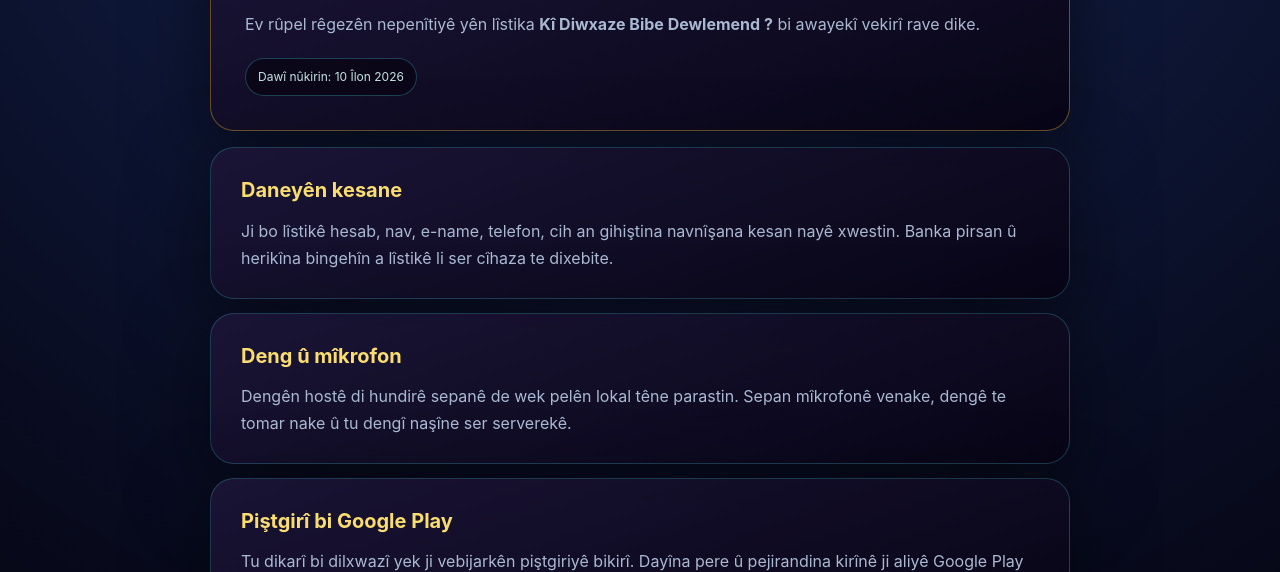
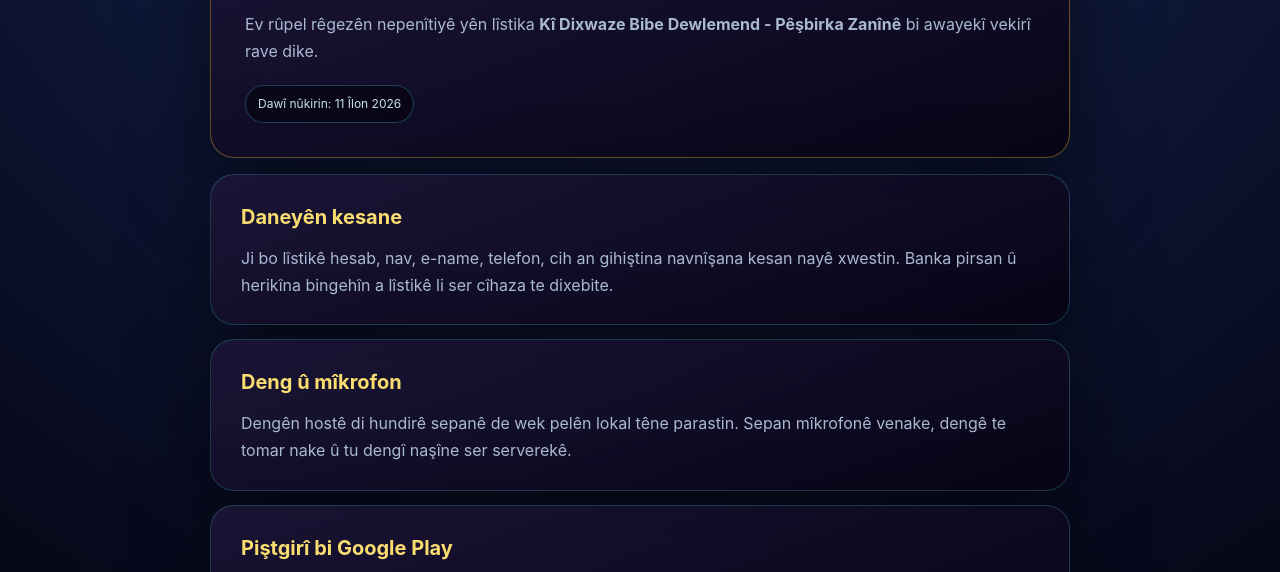
Before and after one commit to zanagamestudios-lgtm/ki-diwxaze-bibe-dewlemend-privacy, a plain HTML site: page index.html in a window 1280 px wide. Shown: the part 214-786 px from the top of the page. Drawn offline with Linux system fonts and the light colour scheme.

Commit message:
Publish Kurdish privacy policy page

```diff
--- a/index.html
+++ b/index.html
@@ -4,8 +4,8 @@
   <meta charset="utf-8">
   <meta name="viewport" content="width=device-width, initial-scale=1">
   <meta name="theme-color" content="#04010A">
-  <meta name="description" content="Siyaseta nepenîtiyê ya Kî Diwxaze Bibe Dewlemend ?">
-  <title>Siyaseta Nepenîtiyê · Kî Diwxaze Bibe Dewlemend ?</title>
+  <meta name="description" content="Siyaseta nepenîtiyê ya Kî Dixwaze Bibe Dewlemend - Pêşbirka Zanînê">
+  <title>Siyaseta Nepenîtiyê · Dewlemend</title>
   <style>
     :root{--ink:#04010a;--panel:#080516;--panel2:#1c1537;--purple:#2b1b3d;--cyan:#3a98ac;--cyan-soft:#c6e4e3;--gold:#c4912a;--gold-bright:#fadd70;--white:#f3f2f2;--muted:#aab9d2}
     *{box-sizing:border-box}
@@ -23,8 +23,8 @@
     <div class="brand"><div class="mark">Z</div><div><div class="eyebrow">ZANA GAME STUDIOS</div><div class="studio">Lîstikên Kurdî, bi dil û bi zanîn</div></div></div>
     <header>
       <h1>Siyaseta Nepenîtiyê</h1>
-      <p class="lead">Ev rûpel rêgezên nepenîtiyê yên lîstika <strong>Kî Diwxaze Bibe Dewlemend ?</strong> bi awayekî vekirî rave dike.</p>
-      <span class="meta">Dawî nûkirin: 10 Îlon 2026</span>
+      <p class="lead">Ev rûpel rêgezên nepenîtiyê yên lîstika <strong>Kî Dixwaze Bibe Dewlemend - Pêşbirka Zanînê</strong> bi awayekî vekirî rave dike.</p>
+      <span class="meta">Dawî nûkirin: 11 Îlon 2026</span>
     </header>
     <section class="card"><h2>Daneyên kesane</h2><p>Ji bo lîstikê hesab, nav, e-name, telefon, cih an gihiştina navnîşana kesan nayê xwestin. Banka pirsan û herikîna bingehîn a lîstikê li ser cîhaza te dixebite.</p></section>
     <section class="card"><h2>Deng û mîkrofon</h2><p>Dengên hostê di hundirê sepanê de wek pelên lokal têne parastin. Sepan mîkrofonê venake, dengê te tomar nake û tu dengî naşîne ser serverekê.</p></section>
@@ -33,7 +33,7 @@
     <section class="card"><h2>Analîtîk û şopandin</h2><p>Sepan profîla kesane, şopandina cihê, torên civakî an pergala analîtîka bikarhêneran bi awayekî xweber bi kar nayîne. Em daneyên lîstikê nafiroşin.</p></section>
     <section class="card note"><h2>Berhema serbixwe</h2><p>Ev lîstik ji aliyê <strong>Zana Game Studios</strong> ve hatiye çêkirin. Ew bi tu bernameya televîzyonê, weşanger an markeya din ve girêdayî nîne. Projeya me bi piştgiriya dilxwaz a lîstikvanan li ser piyan dimîne.</p></section>
     <section class="card"><h2>Guhertinên vê siyasetê</h2><p>Ger em vê siyasetê biguherînin, roja dawî nûkirinê li ser vê rûpelê dê were nîşandan.</p></section>
-    <p class="footer"><strong>Zana Game Studios</strong><br>Kî Diwxaze Bibe Dewlemend ?</p>
+    <p class="footer"><strong>Zana Game Studios</strong><br>Kî Dixwaze Bibe Dewlemend - Pêşbirka Zanînê</p>
   </main>
 </body>
 </html>
```
